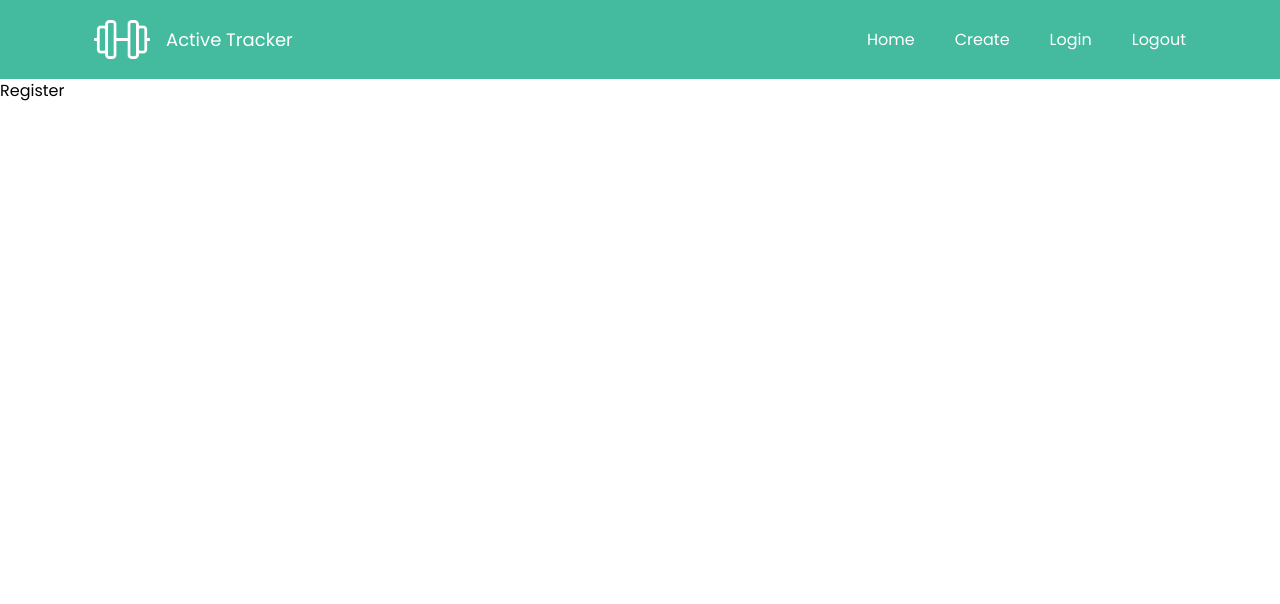
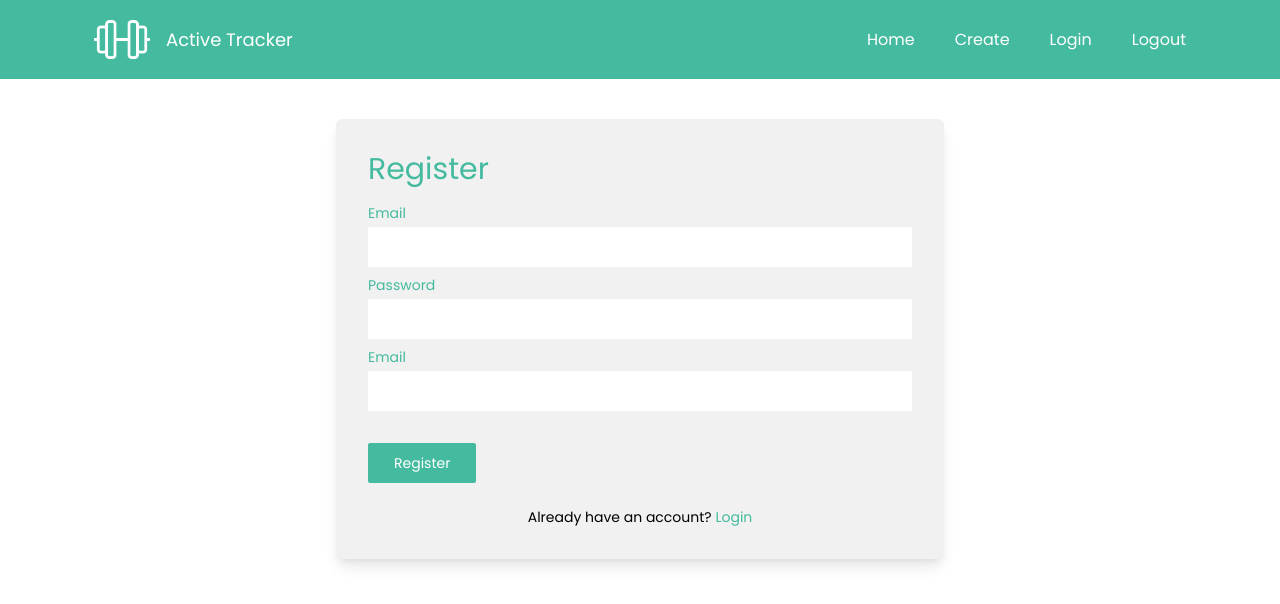
Before and after one commit to boydeptrai/active-trackers, a Vue app: page /register in a window 1280 px wide. Shown: the top 604 px of the page. Built offline with nearby package versions, Linux system fonts and the light colour scheme.

Commit message:
register and login layout

```diff
--- a/src/views/Login.vue
+++ b/src/views/Login.vue
@@ -1,18 +1,63 @@
 <template>
-  <div>
-    <h1>Login</h1>
+  <div class="max-w-screen-sm mx-auto px-4 py-10">
+    <!-- Error handling  -->
+    <div v-if="errorMsg" class="mb-10 p-4 rounded-md bg-light-grey shadow-lg">
+      <p class="text-red-500">{{ errorMsg }}</p>
+    </div>
+    <!-- Register  -->
+    <form class="p-8 flex flex-col bg-light-grey rounded-md shadow-lg">
+      <h1 class="text-3xl text-at-light-green mb-4">Login</h1>
+
+      <div class="flex flex-col mb-2">
+        <label for="email" class="mb-1 text-sm text-at-light-green"
+          >Email</label
+        >
+        <input
+          type="text"
+          required
+          class="p-2 to-gray-500 focus:outline-none"
+          id="email"
+          v-model="email"
+        />
+      </div>
+
+      <div class="flex flex-col mb-2">
+        <label for="password" class="mb-1 text-sm text-at-light-green"
+          >Password</label
+        >
+        <input
+          type="text"
+          required
+          class="p-2 to-gray-500 focus:outline-none"
+          id="password"
+          v-model="password"
+        />
+      </div>
+
+      <button
+        type="submit"
+        class="mt-6 py-2 px-6 rounded-sm self-start text-sm text-white bg-at-light-green duration-200 border-solid border-2 border-transparent hover:border-at-light-green hover:bg-white hover:text-at-light-green"
+      >
+        Login
+      </button>
+
+      <router-link class=" text-sm mt-6 text-center " :to="{name: 'Register'}">Don't have an account? <span class="text-at-light-green" >Register</span></router-link>
+    </form>
   </div>
 </template>
 
 <script>
+import { ref } from "vue";
 export default {
   name: "login",
   setup() {
     // Create data / vars
+    const email = ref(null);
+    const password = ref(null);
+    const errorMsg = ref(null);
+    // Register function
 
-    // Login function
-
-    return {};
+    return { email, password, errorMsg };
   },
 };
 </script>
--- a/src/views/Register.vue
+++ b/src/views/Register.vue
@@ -1,18 +1,77 @@
 <template>
-  <div>
-    <h1>Register</h1>
+  <div class="max-w-screen-sm mx-auto px-4 py-10">
+    <!-- Error handling  -->
+    <div v-if="errorMsg" class="mb-10 p-4 rounded-md bg-light-grey shadow-lg">
+      <p class="text-red-500">{{ errorMsg }}</p>
+    </div>
+    <!-- Register  -->
+    <form class="p-8 flex flex-col bg-light-grey rounded-md shadow-lg">
+      <h1 class="text-3xl text-at-light-green mb-4">Register</h1>
+
+      <div class="flex flex-col mb-2">
+        <label for="email" class="mb-1 text-sm text-at-light-green"
+          >Email</label
+        >
+        <input
+          type="text"
+          required
+          class="p-2 to-gray-500 focus:outline-none"
+          id="email"
+          v-model="email"
+        />
+      </div>
+
+      <div class="flex flex-col mb-2">
+        <label for="password" class="mb-1 text-sm text-at-light-green"
+          >Password</label
+        >
+        <input
+          type="text"
+          required
+          class="p-2 to-gray-500 focus:outline-none"
+          id="password"
+          v-model="password"
+        />
+      </div>
+
+      <div class="flex flex-col mb-2">
+        <label for="confirmPassword" class="mb-1 text-sm text-at-light-green"
+          >Email</label
+        >
+        <input
+          type="text"
+          required
+          class="p-2 to-gray-500 focus:outline-none"
+          id="confirmPassword"
+          v-model="confirmPassword"
+        />
+      </div>
+
+      <button
+        type="submit"
+        class="mt-6 py-2 px-6 rounded-sm self-start text-sm text-white bg-at-light-green duration-200 border-solid border-2 border-transparent hover:border-at-light-green hover:bg-white hover:text-at-light-green"
+      >
+        Register
+      </button>
+
+      <router-link class=" text-sm mt-6 text-center " :to="{name: 'Login'}">Already have an account? <span class="text-at-light-green" >Login</span></router-link>
+    </form>
   </div>
 </template>
 
 <script>
+import { ref } from "vue";
 export default {
   name: "register",
   setup() {
     // Create data / vars
-
+    const email = ref(null);
+    const password = ref(null);
+    const confirmPassword = ref(null);
+    const errorMsg = ref(null);
     // Register function
 
-    return {};
+    return { email, password, confirmPassword, errorMsg };
   },
 };
 </script>
```
